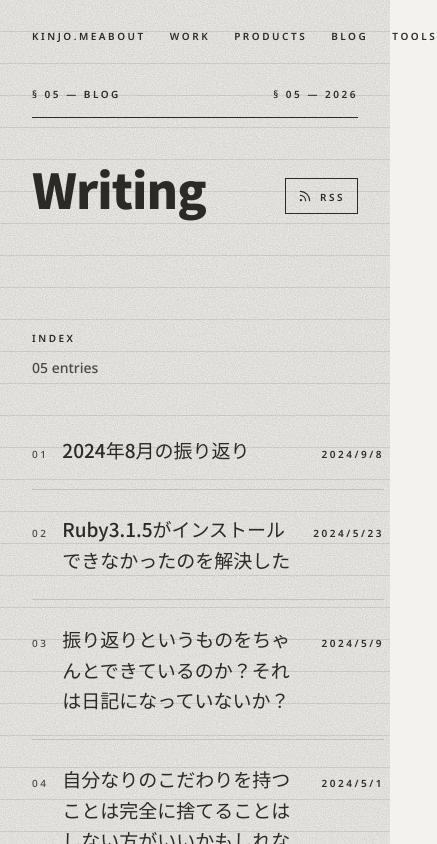
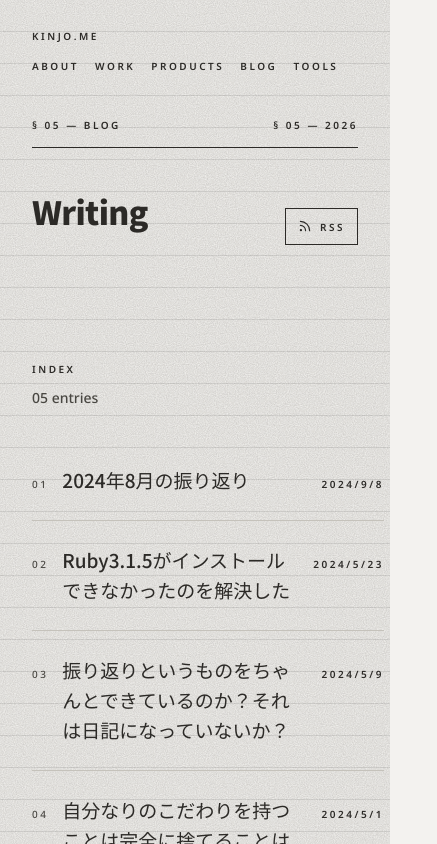
Before and after one commit to kinjo1130/portfolio-v4, a Next.js app: page /blog in a window 390 px wide. Shown: the top 844 px of the page, 437 px wide, since content can reach past the window. Built offline with nearby package versions, Linux system fonts and the light colour scheme; no server answers.

Commit message:
fix: モバイル横スクロール解消とHeader折り返し対応

```diff
--- a/components/Header.tsx
+++ b/components/Header.tsx
@@ -18,14 +18,14 @@ export const Header: React.FC = () => {
 	};
 
 	return (
-		<header className="w-full px-6 md:px-12 lg:px-20 py-5 flex items-center justify-between max-w-wide mx-auto">
+		<header className="w-full px-6 md:px-12 lg:px-20 py-5 max-w-wide mx-auto flex flex-wrap items-center justify-between gap-x-6 gap-y-2">
 			<Link
 				href="/"
-				className="small-caps text-sm font-semibold text-ink-primary tracking-wider no-underline link-draw"
+				className="small-caps text-sm font-semibold text-ink-primary tracking-wider no-underline link-draw shrink-0"
 			>
 				kinjo.me
 			</Link>
-			<nav className="flex items-center gap-5 md:gap-7">
+			<nav className="flex flex-wrap items-center justify-end gap-x-4 gap-y-2 md:gap-x-7">
 				{NAV.map((item) => (
 					<Link
 						key={item.href}
--- a/pages/index.tsx
+++ b/pages/index.tsx
@@ -68,7 +68,7 @@ export default function Home({
 						<h1
 							className="jp-display font-black leading-[0.92] tracking-tighter ink-settle"
 							style={{
-								fontSize: "clamp(72px, 16vw, 192px)",
+								fontSize: "clamp(40px, 12vw, 192px)",
 							}}
 						>
 							金城翔太郎
@@ -76,7 +76,7 @@ export default function Home({
 
 						<p
 							className="font-bold mt-6 tracking-tight text-ink-secondary ink-settle"
-							style={{ fontSize: "clamp(24px, 4vw, 48px)", letterSpacing: "0.01em" }}
+							style={{ fontSize: "clamp(18px, 4vw, 48px)", letterSpacing: "0.01em" }}
 						>
 							Shotaro Kinjo
 						</p>
--- a/pages/layout.tsx
+++ b/pages/layout.tsx
@@ -51,7 +51,7 @@ export default function Layout({
 						<div className="flex items-start justify-between gap-6">
 							<h1
 								className="jp-display font-black leading-[0.95] tracking-tighter ink-settle"
-								style={{ fontSize: "clamp(48px, 9vw, 120px)" }}
+								style={{ fontSize: "clamp(32px, 8vw, 120px)" }}
 							>
 								{title}
 							</h1>
--- a/styles/globals.css
+++ b/styles/globals.css
@@ -16,6 +16,12 @@
     -webkit-font-smoothing: antialiased;
     -moz-osx-font-smoothing: grayscale;
     text-rendering: optimizeLegibility;
+    /* prevent horizontal scroll caused by hero clamp + paddings on narrow screens */
+    overflow-x: clip;
+  }
+
+  body {
+    overflow-x: clip;
   }
 
   /* Paper texture: loose-leaf horizontal rule + grain, scrolls with content */
```
